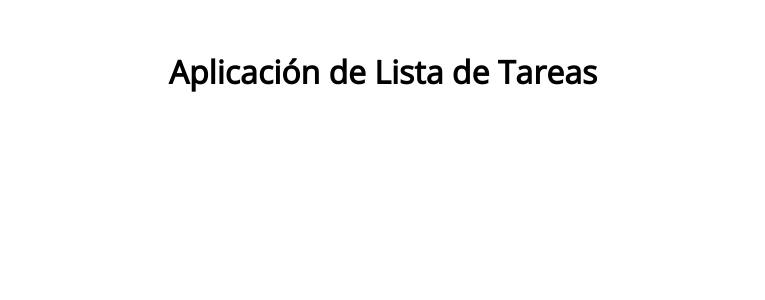
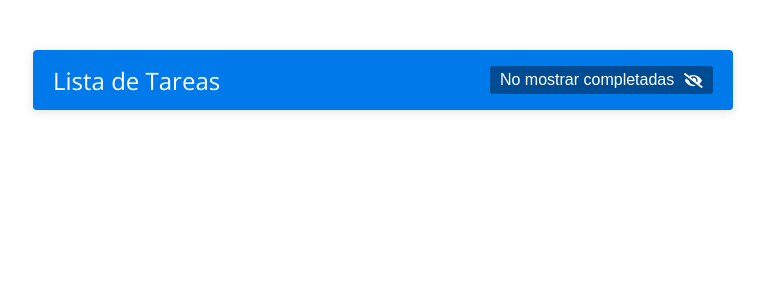
Before and after one commit to fabianmolinab/Aplicacion-de-lista-de-Tareas, a React (Create React App) app: page / in a window 1280 px wide. Shown: the top 300 px of the page, without its empty margins (257-1022 px from the left). Built offline with nearby package versions, Linux system fonts and the light colour scheme.

Commit message:
Realizando el header

```diff
--- a/package.json
+++ b/package.json
@@ -4,12 +4,16 @@
   "private": true,
   "autor": "Fabian Molina",
   "dependencies": {
+    "@fortawesome/fontawesome-svg-core": "^1.2.34",
+    "@fortawesome/free-solid-svg-icons": "^5.15.2",
+    "@fortawesome/react-fontawesome": "^0.1.14",
     "@testing-library/jest-dom": "^5.11.4",
     "@testing-library/react": "^11.1.0",
     "@testing-library/user-event": "^12.1.10",
     "react": "^17.0.1",
     "react-dom": "^17.0.1",
     "react-scripts": "4.0.1",
+    "styled-components": "^5.2.1",
     "web-vitals": "^0.2.4"
   },
   "scripts": {
--- a/public/index.html
+++ b/public/index.html
@@ -1,43 +1,18 @@
 <!DOCTYPE html>
-<html lang="en">
+<html lang="es">
+
 <head>
   <meta charset="utf-8" />
   <link rel="icon" href="%PUBLIC_URL%/favicon.ico" />
   <meta name="viewport" content="width=device-width, initial-scale=1" />
   <meta name="theme-color" content="#000000" />
-    <meta
-      name="description"
-      content="Web site created using create-react-app"
-    />
-    <link rel="apple-touch-icon" href="%PUBLIC_URL%/logo192.png" />
-    <!--
-      manifest.json provides metadata used when your web app is installed on a
-      user's mobile device or desktop. See https://developers.google.com/web/fundamentals/web-app-manifest/
-    -->
-    <link rel="manifest" href="%PUBLIC_URL%/manifest.json" />
-    <!--
-      Notice the use of %PUBLIC_URL% in the tags above.
-      It will be replaced with the URL of the `public` folder during the build.
-      Only files inside the `public` folder can be referenced from the HTML.
 
-      Unlike "/favicon.ico" or "favicon.ico", "%PUBLIC_URL%/favicon.ico" will
-      work correctly both with client-side routing and a non-root public URL.
-      Learn how to configure a non-root public URL by running `npm run build`.
-    -->
-    <title>React App</title>
+  <title>Lista De Tareas</title>
 </head>
+
 <body>
   <noscript>You need to enable JavaScript to run this app.</noscript>
   <div id="root"></div>
-    <!--
-      This HTML file is a template.
-      If you open it directly in the browser, you will see an empty page.
+</body>
 
-      You can add webfonts, meta tags, or analytics to this file.
-      The build step will place the bundled scripts into the <body> tag.
-
-      To begin the development, run `npm start` or `yarn start`.
-      To create a production bundle, use `npm run build` or `yarn build`.
-    -->
-  </body>
 </html>
--- a/src/App.css
+++ b/src/App.css
@@ -4,13 +4,13 @@
 }
 
 .contenedor {
-	max-width: 700px;
-	width: 100%;
-	height: 100%;
-	max-height: 90vh;
-	overflow: auto;
 	box-shadow: 0 2px 10px rgba(139,139,139,.25);
 	border-radius: 3px;
 	display: grid;
+	height: 100%;
 	grid-template-rows: auto auto 1fr;
+	overflow: auto;
+	max-width: 700px;
+	max-height: 90vh;
+	width: 100%;
 }
--- a/src/App.js
+++ b/src/App.js
@@ -1,12 +1,26 @@
 import React from 'react'
-import './App.css';
+import styled from 'styled-components';
 
-
+import { Header } from './Componentes/Header';
 
 export const App = () => {
+
+  const Contenedor = styled.div`
+    box-shadow: 0 2px 10px rgba(139,139,139,.25);
+    border-radius: 3px;
+    display: grid;
+    height: 100%;
+    grid-template-rows: auto auto 1fr;
+    overflow: auto;
+    max-width: 700px;
+    max-height: 90vh;
+    width: 100%;
+  `;
+
   return (
-    <div>
-      <h1>Aplicación de Lista de Tareas</h1>
-    </div>
+
+    <Contenedor>
+      <Header />
+    </Contenedor>
   )
-}
+};
--- /dev/null
+++ b/src/Componentes/Header.js
@@ -0,0 +1,50 @@
+import React from 'react';
+import styled from 'styled-components';
+
+import { Boton } from '../elementos/Boton';
+import { IconoNoCompletado } from '../elementos/IconoNoCompletado';
+
+const Contenedor = styled.div`
+    max-width: 700px;
+    width: 100%;
+    height: 100%;
+    max-height: 90vh;
+    overflow: auto;
+    box-shadow: 0 2px 10px rgba(139,139,139,.25);
+    border-radius: 3px;
+    display: grid;
+    grid-template-rows: auto auto 1fr;
+
+  `;
+const TituloHeader = styled.h1`
+    font-weight: 400;
+	  font-size: 24px;
+   `;
+const Encabezado = styled.header`
+  --verde: #80BE4E;
+  --azul: #007AEA;
+  display: flex;
+  align-items: center;
+  justify-content: space-between;
+  height: 60px;
+  padding: 0 20px;
+  background: var(--azul);
+  color: #fff;
+  border-radius: 3px 3px 0px 0px;
+`;
+
+export const Header = () => {
+
+  return (
+
+    <Contenedor>
+      <Encabezado>
+        <TituloHeader> Lista de Tareas</TituloHeader>
+        <Boton>
+          No mostrar completadas
+          <IconoNoCompletado />
+        </Boton>
+      </Encabezado>
+    </Contenedor>
+  )
+};
--- /dev/null
+++ b/src/elementos/Boton.js
@@ -0,0 +1,15 @@
+import styled from 'styled-components';
+
+export const Boton = styled.button`
+
+  background: none;
+	font-size: 16px;
+	color: #fff;
+	border: none;
+	cursor: pointer;
+	background: #004c92;
+	padding: 5px 10px;
+	border-radius: 3px;
+	display: flex;
+	align-items: center;
+`;
--- /dev/null
+++ b/src/elementos/IconoNoCompletado.js
@@ -0,0 +1,10 @@
+import React from 'react'
+import './icon.css'
+import { FontAwesomeIcon } from '@fortawesome/react-fontawesome';
+import { faEyeSlash } from '@fortawesome/free-solid-svg-icons';
+
+export const IconoNoCompletado = () => {
+  return (
+    <FontAwesomeIcon icon={faEyeSlash} className="IconoNoCompletado" />
+  )
+}
--- /dev/null
+++ b/src/elementos/icon.css
@@ -0,0 +1,4 @@
+.IconoNoCompletado {
+  font-size: 15px;
+	margin-left: 10px;
+}
```
Also changed, not shown: public/manifest.json (deleted), src/elementos/TituloFlex.js (added), src/index.js (line endings or trailing spaces), 2 other files (tests, documents, lock files or other folders). Lines whose indentation alone changed are shown as unchanged.
